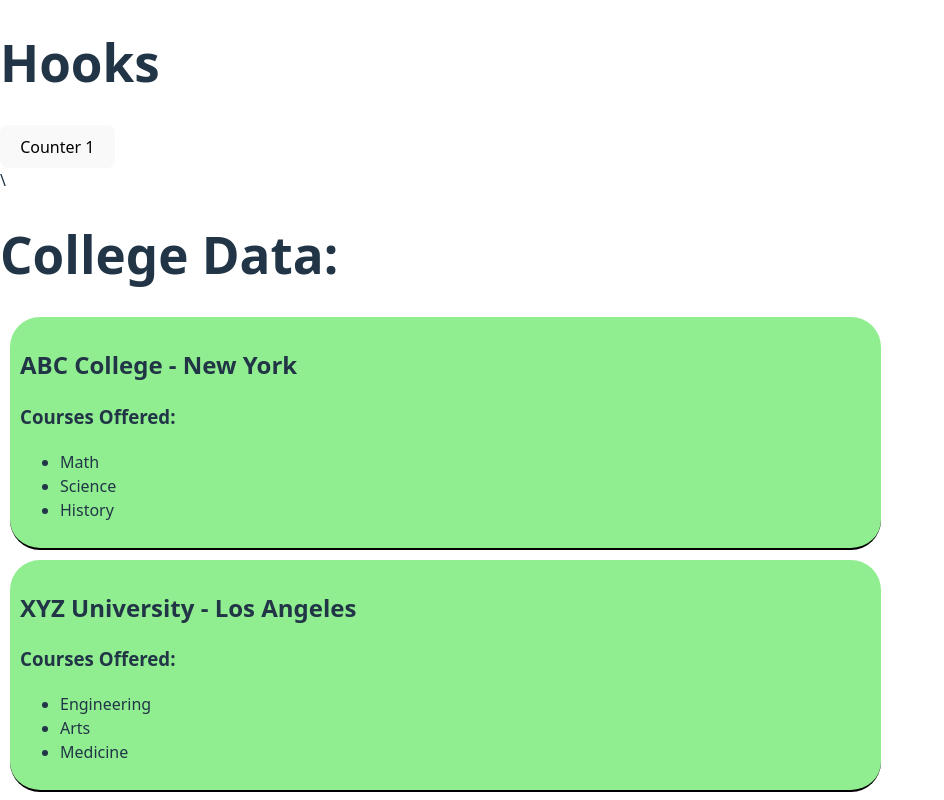
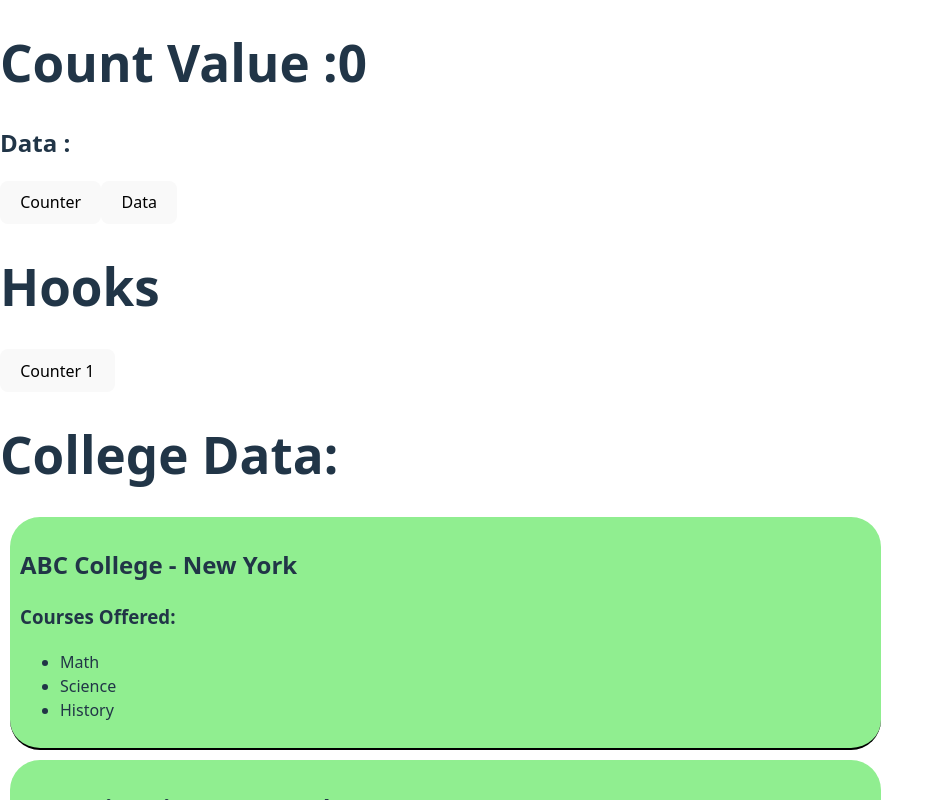
Before and after one commit to MahekSheth01/ReactJS, a React (Vite) app: page / in a window 1280 px wide. Shown: the top 800 px of the page, without its empty margins (0-944 px from the left). Built offline with nearby package versions, Linux system fonts and the light colour scheme.

Commit message:
Hooks with props

```diff
--- a/src/App.jsx
+++ b/src/App.jsx
@@ -18,6 +18,7 @@ import Loop from "./Loop";
 import Clock from "./Clock";
 import NestedLoop from "./NestedLoop";
 import Hook from "./Hook";
+import Hooks from "./Hooks";
 function App(){
   function handleClick(){
     alert("Button Clicked");
@@ -78,10 +79,23 @@ let userDetails2={
   function changeColor(event){
     setColor(event.target.value);
   }
+  const [count,setCount]=useState(0);
+  function handleClick(){
+      setCount(count+1);
+      console.log(count);
+  }
+  const [data,setData]=useState("");
+  function handleData(){
+      setData("Fetching Data...");
+      console.log(data);
+  }
   return (
     <div>
+      <Hooks count={count} data={data}/>
+      <button onClick={handleClick}>Counter</button>
+      <button onClick={handleData}>Data</button>
       <Hook/>
-\      <NestedLoop/>
+     <NestedLoop/>
       <h1>Select Colour</h1>
       <select onChange={changeColor} name="clock" id="">
         <option value="green">Green</option>
--- a/src/Hooks.jsx
+++ b/src/Hooks.jsx
@@ -1,10 +1,21 @@
 
 import React from 'react'
+import { useEffect } from 'react';
+const Hooks = ({count,data}) => {
+  function hello(){
+    console.log("Hello from Hooks Component");
+  }
+  useEffect(()=>{
+    hello();
+  },[]);
 
-const Hooks = () => {
+  useEffect(()=>{
+    console.log("Count or Data changed in Hooks Component");
+  },[count,data]);
   return (
     <div>
-      <h1>Hooks in React</h1>
+      <h1>Count Value :{count} </h1>
+      <h2>Data :{data}</h2>
     </div>
   )
 }
```
